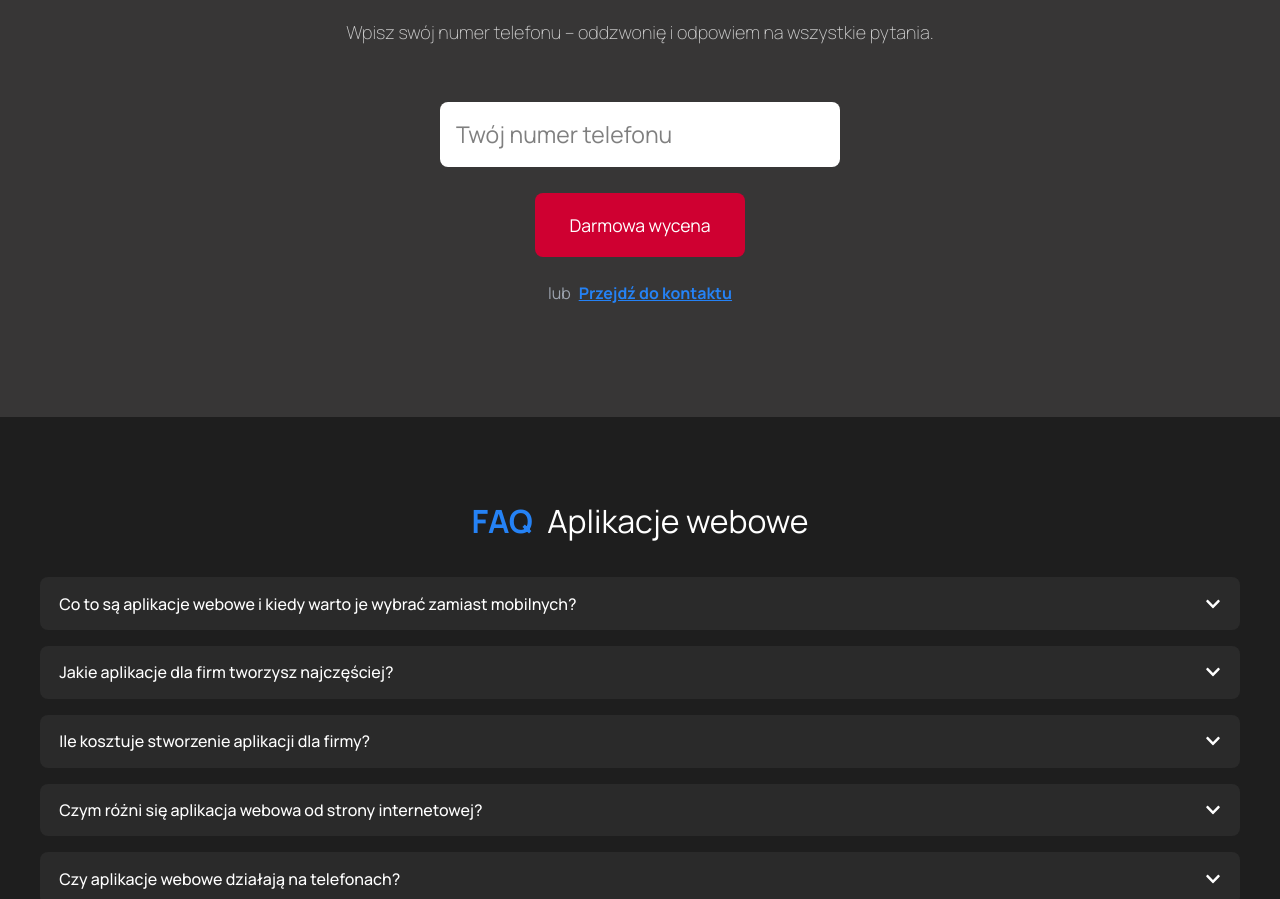
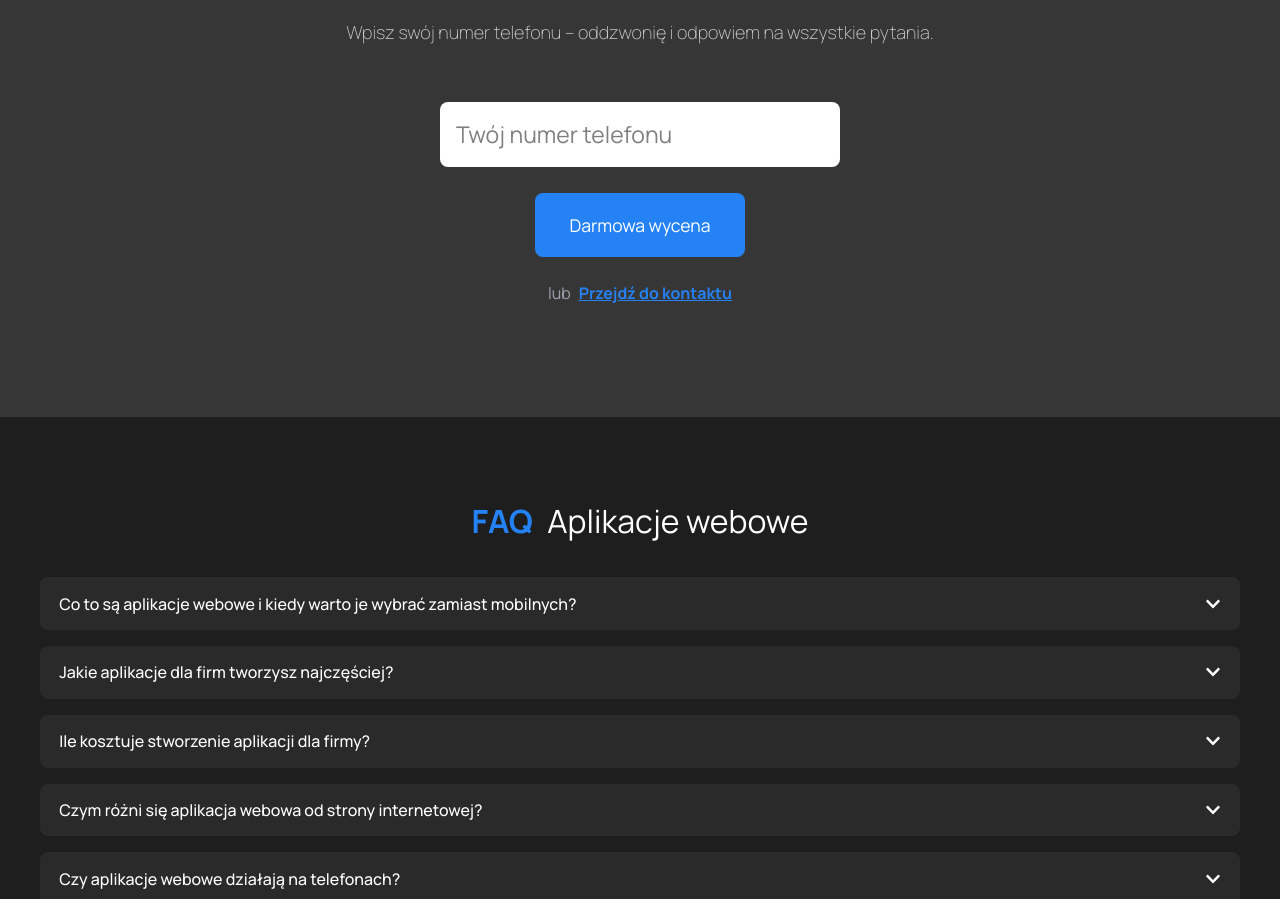
Before and after one commit to Grzegorz-dev/moja-strona-de, a Next.js app: page /aplikacje in a window 1280 px wide. Shown: the part 4278-5177 px from the top of the page. Built offline with nearby package versions, Linux system fonts and the light colour scheme.

Commit message:
Poprawki tagi

```diff
--- /dev/null
+++ b/src/app/CtaFormBlue.tsx
@@ -0,0 +1,49 @@
+"use client";
+
+import { useState } from "react";
+import styles from './aplikacje/aplikacje.module.css';
+
+export default function CtaForm() {
+  const [submitting, setSubmitting] = useState(false);
+
+  const handleSubmit = async (e: React.FormEvent<HTMLFormElement>) => {
+    e.preventDefault();
+    setSubmitting(true);
+
+    const target = e.currentTarget;
+    const formData = new FormData(target);
+    const phone = formData.get("phone");
+
+    const res = await fetch("/api/wycena", {
+      method: "POST",
+      headers: {
+        "Content-Type": "application/json",
+      },
+      body: JSON.stringify({ phone }),
+    });
+
+    const result = await res.json();
+    setSubmitting(false);
+
+    if (result.ok) {
+      alert("Wycena została wysłana!");
+      target.reset();
+    } else {
+      alert("Błąd przy wysyłce. Spróbuj ponownie.");
+    }
+  };
+
+  return (
+    <form className={styles.ctaForm} onSubmit={handleSubmit}>
+      <input
+        name="phone"
+        type="tel"
+        placeholder="Twój numer telefonu"
+        required
+      />
+      <button type="submit" disabled={submitting}>
+        {submitting ? "Wysyłanie..." : "Darmowa wycena"}
+      </button>
+    </form>
+  );
+}
--- a/src/app/aplikacje/page.tsx
+++ b/src/app/aplikacje/page.tsx
@@ -19,7 +19,7 @@ import {
 import Link from 'next/link';
 import Faq from '../faq/Faq-aplikacje'
 import Image from 'next/image';
-import CtaForm from "../CtaForm";
+import CtaForm from "../CtaFormBlue";
 
 export const metadata = {
   title: "Aplikacje dla firm – webowe i mobilne | Grzegorz Słowiaczek",
```
